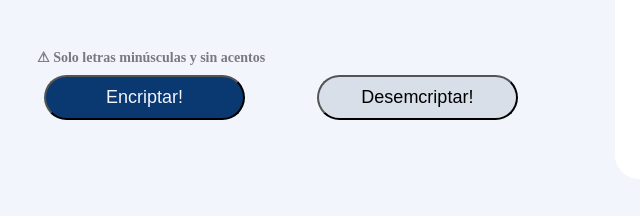
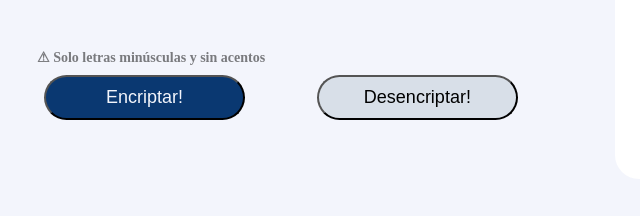
Before and after one commit to CAM792008/Portafolio, a plain HTML site: page index.html in a window 1280 px wide. Shown: the part 412-628 px from the top of the page, 217-857 px from the left. Drawn offline with Linux system fonts and the light colour scheme.

Commit message:
segundo inicio de los archivos de Desafio

```diff
--- a/index.html
+++ b/index.html
@@ -33,7 +33,7 @@
 			<!-- agrego el simbolo de admiración en la frase:Solo letras minúculas y sin acentos -->
 			<h1 id="texto2">&#9888; Solo letras minúsculas y sin acentos</h1>
 			<button type="button" id="boton-encriptar" onclick="encriptar()">Encriptar!</button>
-			<button type="button" id="boton-desencriptar" onclick="desencriptar()">Desemcriptar!</button>
+			<button type="button" id="boton-desencriptar" onclick="desencriptar()">Desencriptar!</button>
 
 		</div>
 
```
